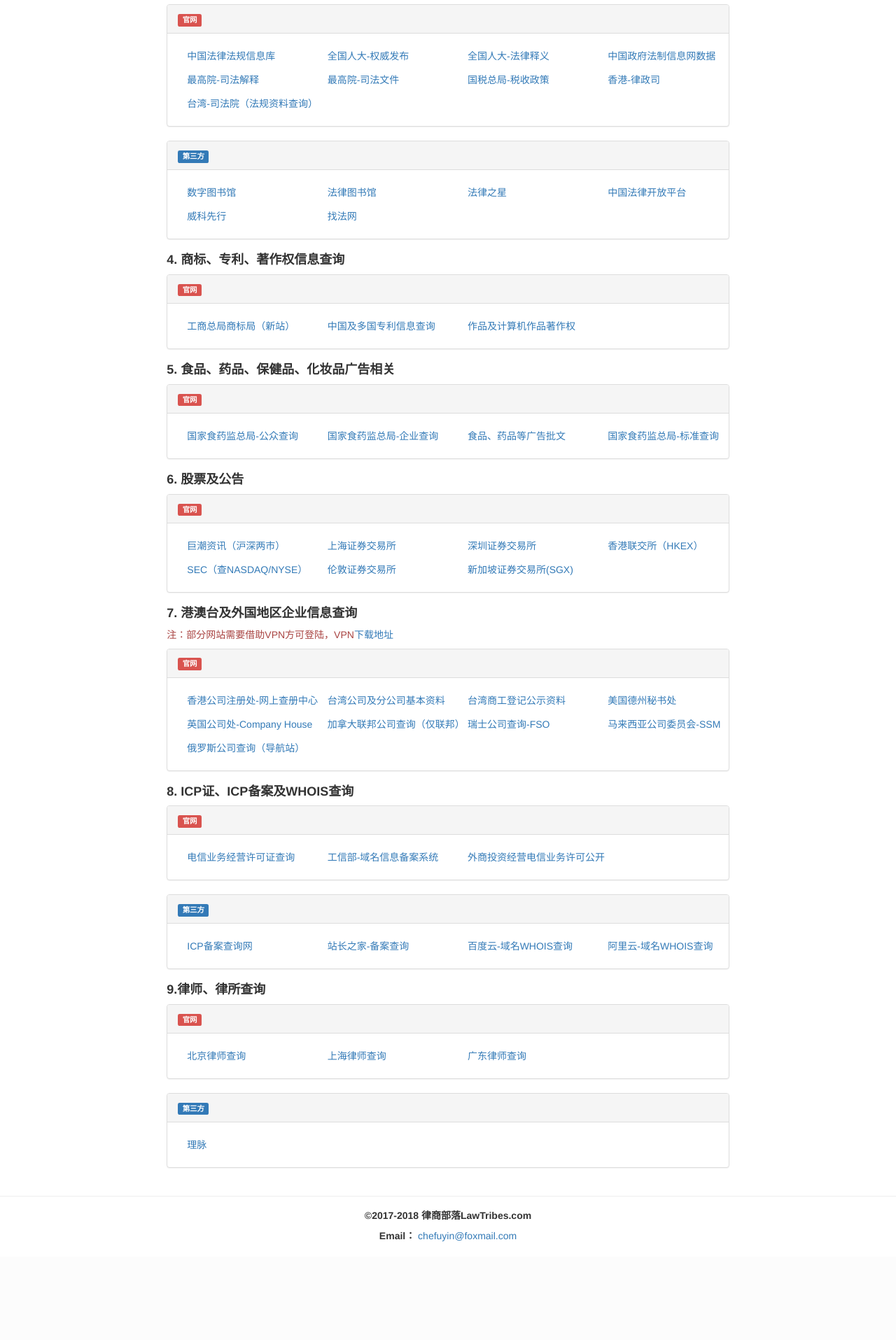
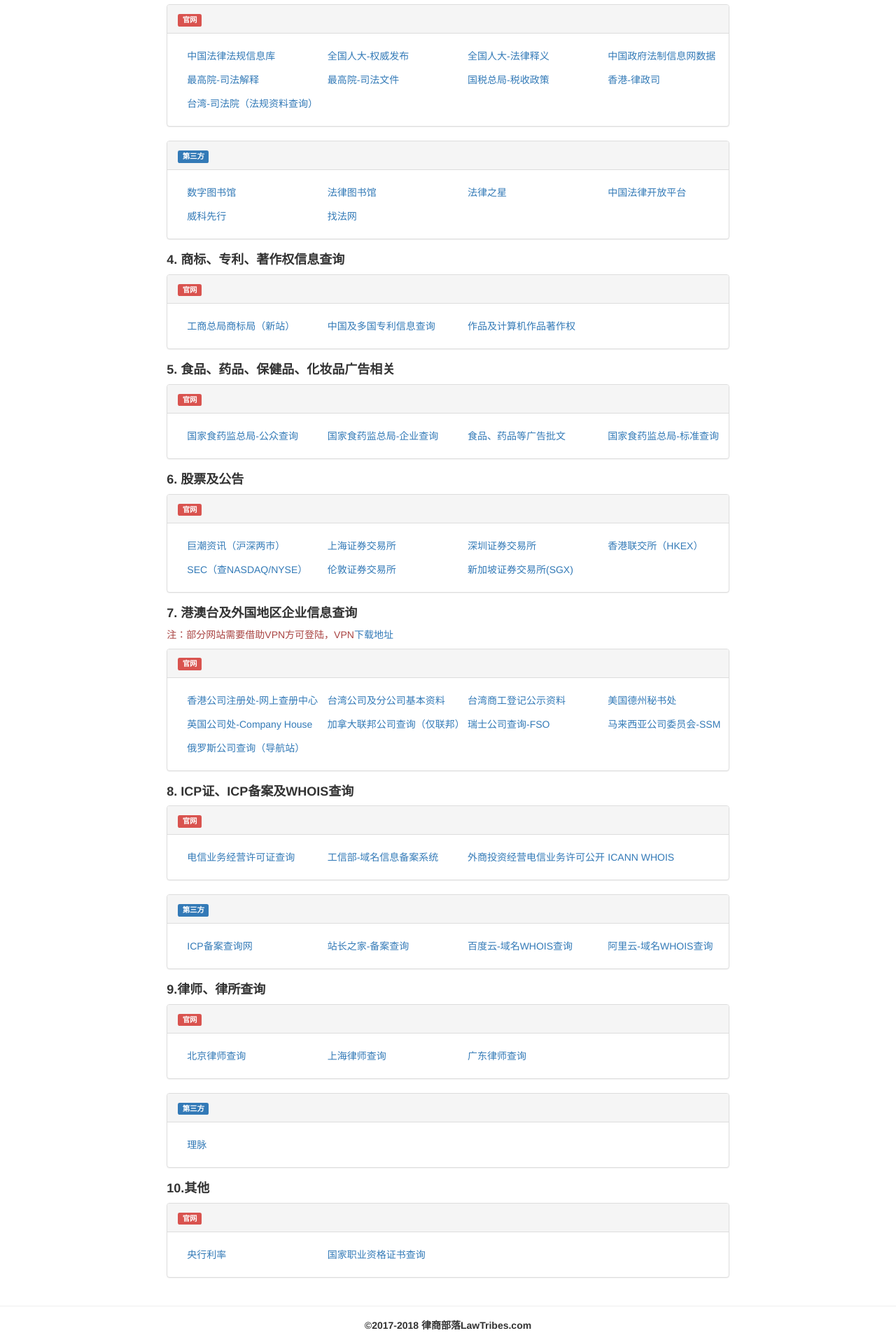
Before and after one commit to chefuyin/mysite, a Django app: page / in a window 1280 px wide. Shown: the part 840-2755 px from the top of the page at 70% size. Before the commit the page ends 2614 px from the top, so only its background shows below. Run offline with Django 3.2, Linux system fonts and the light colour scheme; some libraries are stand-ins or nearby versions.

Commit message:
update some sites

```diff
--- a/law/templates/index.html
+++ b/law/templates/index.html
@@ -51,22 +51,11 @@
 <div class="collapse navbar-collapse" id="bs-example-navbar-collapse-1">
 
 <ul class="nav navbar-nav">
-	<!-- <li class="dropdown">
-		<a class="dropdown-toggle" data-toggle="dropdown" role="button" aria-haspopup="true" aria-expanded="false"><b> 常用内网链接</b> <span class="caret"></span></a>
-		<!--<a aria-expanded="false" aria-haspopup="true" class="dropdown-toggle" data-toggle="dropdown" role="button"><b> 常用内网链接</b></a>-->
-	<!-- <ul class="dropdown-menu" aria-labelledby="dropdownMenuDivider"> -->
-		<!-- <li><a href="http://dh.charmgroup.cn/index.aspx" target="_blank">内网统一门户 </a></li>
-		<li class="divider" role="separator"></li>
-		<li><a href="http://192.168.0.37:8000/" target="_blank">ERP系统链接 </a></li>
-		<li class="divider" role="separator"></li>
-		<li><a href="https://mail.charmgroup.cn/owa/" target="_blank">邮箱网页版</a></li>
-		<li class="divider" role="separator"></li>
-		<li><a href="https://vpn.charmgroup.cn/" target="_blank">外网登录链接</a></li>
-		<li class="divider" role="separator"></li>
-		<li><a href="http://charm.yunxuetang.cn/charmhome.htm" target="_blank">昌荣云学堂</a></li> -->
-	<!-- </ul> -->
-	<!-- </li> -->
-	<li><a href="http://45.76.223.38:8000" target="_blank"><b>搜法规</b></a></li>
+	<li>
+		<a href="http://lawtribes.com" target="_blank">
+		<b>搜法规（筹备中）</b>
+		</a>
+	</li>
 	<li><a href="http://charmlegal.com" target="_blank">检索攻略</a></li>
 	<li><a href="https://github.com/lawtribes/toolbox" target="_blank">工具箱</a></li>
 	<li><a class="btn" href="https://github.com/lawtribes" target="_blank"><i class="icon-github icon-large"></i>Follow us</a></li>
@@ -269,6 +258,9 @@
 					<div class="col-lg-3 col-md-4 col-sm-6 col-xs-12"><a class="btn btn-link" role="button" href="https://tsm.miit.gov.cn/pages/home.aspx" target="_blank">电信业务经营许可证查询</a></div>
 					<div class="col-lg-3 col-md-4 col-sm-6 col-xs-12"><a class="btn btn-link" role="button" href="http://www.miitbeian.gov.cn/publish/query/indexFirst.action" target="_blank">工信部-域名信息备案系统</a></div>
 					<div class="col-lg-3 col-md-4 col-sm-6 col-xs-12"><a class="btn btn-link" role="button" href="http://shenpi.miit.gov.cn/resultSearch?wd=&amp;categoryTreeId=221&amp;categoryTreePid=&amp;pagenow=1" target="_blank">外商投资经营电信业务许可公开</a></div>
+					<div class="col-lg-3 col-md-4 col-sm-6 col-xs-12">
+								<a class="btn btn-link" role="button" href="https://whois.icann.org/zh" target="_blank">ICANN WHOIS</a>
+							</div>
 					</div>
 					</div>
 			</div>
@@ -311,6 +303,30 @@
 					</div>
 			</div>
 	</div>
+
+	<div>
+				<h4 id="part10">
+					<b>10.其他</b>
+				</h4>
+				<div class="panel panel-default">
+					<div class="panel-heading">
+						<span class="label label-danger">官网</span>
+					</div>
+					<div class="panel-body">
+						<div class="row">
+							<div class="col-lg-3 col-md-4 col-sm-6 col-xs-12">
+								<a class="btn btn-link" role="button" href="http://www.pbc.gov.cn/zhengcehuobisi/125207/125213/125440/125838/125888/index.html"
+								 target="_blank">央行利率</a>
+							</div>
+							<div class="col-lg-3 col-md-4 col-sm-6 col-xs-12">
+								<a class="btn btn-link" role="button" href="http://zscx.osta.org.cn/" target="_blank">国家职业资格证书查询</a>
+							</div>
+
+						</div>
+					</div>
+				</div>
+			</div>
+
 </div>
 
 <div class="col-lg-2 col-md-2" role="complementary">
@@ -328,6 +344,9 @@
 	<li class="active"><a href="#part7">7.港澳台及外国地区企业信息查询</a></li>
 	<li class="active"><a href="#part8">8.ICP证、ICP备案及WHOIS查询</a></li>
 	<li class="active"><a href="#part9">9.律师、律所查询</a></li>
+	<li class="active">
+						<a href="#part10">10.其他</a>
+					</li>
 </ul>
 &nbsp;
 
```
